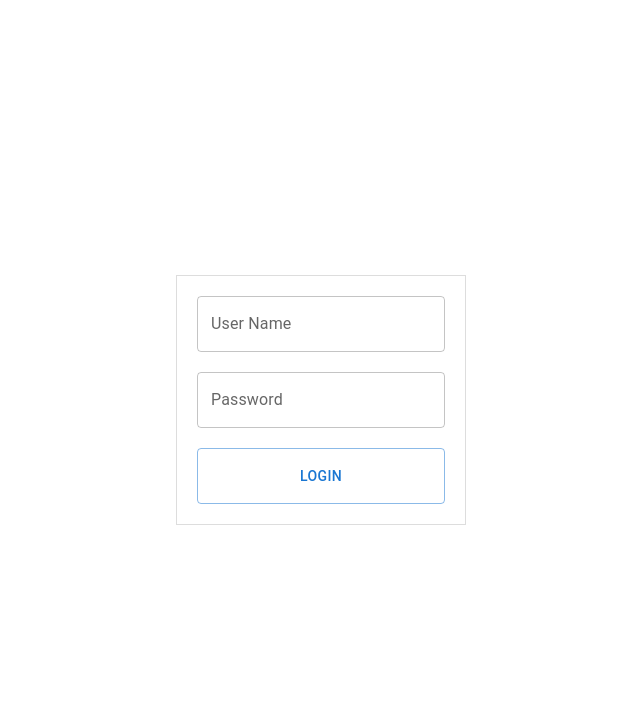
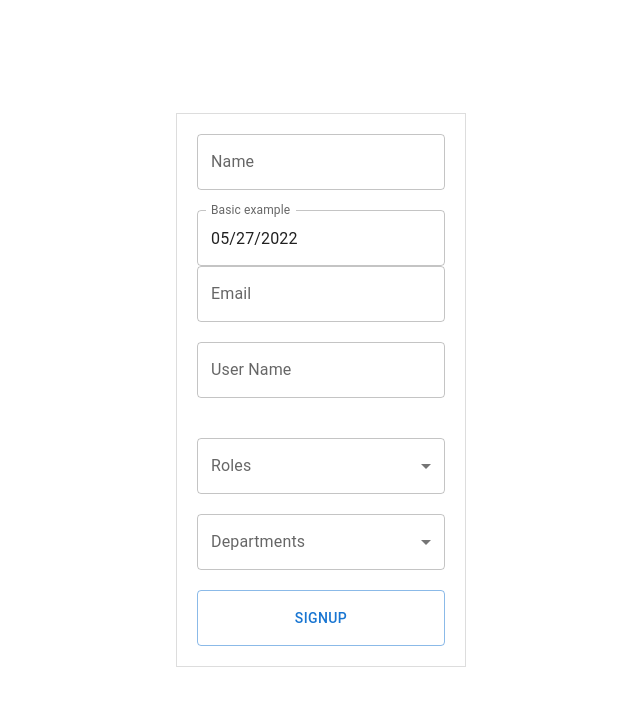
Before and after one commit to adityadivami/IMSFE, a React (Create React App) app: page /admin in a window 1280 px wide. Shown: the top 706 px of the page, without its empty margins (319-959 px from the left). Built offline with nearby package versions, Linux system fonts and the light colour scheme.

Commit message:
signup module

```diff
--- a/package.json
+++ b/package.json
@@ -9,9 +9,11 @@
     "@mui/material": "^5.8.1",
     "@mui/styled-engine-sc": "^5.8.0",
     "@mui/styles": "^5.8.0",
+    "@mui/x-date-pickers": "^5.0.0-alpha.4",
     "@testing-library/jest-dom": "^5.16.4",
     "@testing-library/react": "^13.2.0",
     "@testing-library/user-event": "^13.5.0",
+    "@types/date-fns": "^2.6.0",
     "react": "^18.1.0",
     "react-dom": "^18.1.0",
     "react-scripts": "5.0.1",
--- a/src/App.js
+++ b/src/App.js
@@ -7,11 +7,11 @@ import Button from "@mui/material/Button";
 function App() {
   return (
     <>
-      <LoginPage />
-      {/* <AdminPage />
-      <HeadPage />
+      {/* <LoginPage /> */}
+      <AdminPage />
+      {/* <HeadPage />
       <JobSeekerPage />
-      <Button variant="contained">Hello World</Button> */}
+      <Button variant="contained">Hello World</Button>  */}
     </>
   );
 }
--- /dev/null
+++ b/src/components/PrimaryButton/Button.Component.jsx
@@ -0,0 +1,23 @@
+import React from "react";
+import { makeStyles } from "@mui/styles";
+
+import { Button } from "@mui/material";
+const useStyles = makeStyles({
+  loginButton: {
+    width: "100%",
+    height: "56px",
+  },
+});
+
+const ButtonComponent = ({ name, primary }) => {
+  const styles = useStyles();
+  return (
+    <>
+      <Button className={styles.loginButton} type="submit" variant={primary}>
+        {name}
+      </Button>
+    </>
+  );
+};
+
+export default ButtonComponent;
--- /dev/null
+++ b/src/components/TextField/InputField.Component.jsx
@@ -0,0 +1,12 @@
+import React from "react";
+import { TextField } from "@mui/material";
+
+const InputField = ({ formInput, handleChange }) => {
+  return (
+    <>
+      <TextField onChange={handleChange} {...formInput} />
+    </>
+  );
+};
+
+export default InputField;
--- /dev/null
+++ b/src/customhooks/useChangeForm.jsx
@@ -0,0 +1,19 @@
+import { useState } from "react";
+
+const useChangeForm = () => {
+  const [loginFormDetails, setLoginFormDetails] = useState({
+    userName: "",
+    password: "",
+    name: "",
+    email: "",
+  });
+  const handleChange = (e) => {
+    setLoginFormDetails({
+      ...loginFormDetails,
+      [e.target.name]: e.target.value,
+    });
+  };
+  return [loginFormDetails, handleChange, setLoginFormDetails];
+};
+
+export default useChangeForm;
--- a/src/pages/landingpages/admin/admin.page.jsx
+++ b/src/pages/landingpages/admin/admin.page.jsx
@@ -1,8 +1,14 @@
 import * as React from "react";
 import styles from "./adminpage.module.css";
+import EmployeeSignUp from "./components/empolyeesignup/EmployeeSignUp";
 
 const AdminPage = (props) => {
-  return <div className={styles.container}>Admin Page</div>;
+  return (
+    <div className={styles.container}>
+      {/* <h1>Admin Page</h1> */}
+      <EmployeeSignUp />
+    </div>
+  );
 };
 
 export default AdminPage;
--- /dev/null
+++ b/src/pages/landingpages/admin/components/empolyeesignup/EmployeeSignUp.jsx
@@ -0,0 +1,146 @@
+import { Box } from "@mui/system";
+import React, { useState } from "react";
+import { makeStyles } from "@mui/styles";
+import InputField from "../../../../../components/TextField/InputField.Component";
+import formConfig from "./form_config.json";
+import ButtonComponent from "../../../../../components/PrimaryButton/Button.Component";
+import useChangeForm from "../../../../../customhooks/useChangeForm";
+import {
+  FormControl,
+  InputLabel,
+  MenuItem,
+  Select,
+  TextField,
+} from "@mui/material";
+import { DatePicker, LocalizationProvider } from "@mui/x-date-pickers";
+import { AdapterDateFns } from "@mui/x-date-pickers/AdapterDateFns";
+
+const useStyles = makeStyles({
+  formContainer: {
+    minHeight: "100vh",
+    display: "flex",
+    flexDirection: "column",
+    justifyContent: "center",
+    alignItems: "center",
+    background: "#fff",
+  },
+  loginForm: {
+    padding: "20px",
+    border: "1px solid #ddd",
+    marginBottom: "20px",
+  },
+  textField: {
+    margin: "0 0 20px 0",
+    width: "100%",
+  },
+  loginButtonBox: {
+    marginTop: "20px",
+  },
+  loginButton: {
+    width: "100%",
+    height: "56px",
+  },
+});
+const EmployeeSignUp = () => {
+  const [loginFormDetails, handleChange] = useChangeForm();
+  const [datePickerValue, setDatePickerValue] = useState();
+  const [departmentState, setDeapartmentState] = useState({
+    id: "",
+    label: "",
+    status: false,
+  });
+  const styles = useStyles();
+  const formSubmit = (e) => {
+    e.preventDefault();
+    console.log(loginFormDetails, departmentState, datePickerValue);
+    // post api call for login authentication
+  };
+  //   console.log(departmentState);
+  return (
+    <>
+      <div className={styles.formContainer}>
+        <form className={styles.loginForm} onSubmit={formSubmit}>
+          {formConfig.map((formInput, key) => {
+            switch (formInput.type) {
+              case "text":
+                return (
+                  <Box
+                    className={styles.textField}
+                    key={`${formInput.label}-${key}`}
+                  >
+                    <InputField
+                      fullWidth
+                      loginFormDetails={loginFormDetails}
+                      formInput={formInput}
+                      handleChange={handleChange}
+                    />
+                  </Box>
+                );
+              case "date":
+                return (
+                  <LocalizationProvider
+                    className={styles.textField}
+                    key={`${formInput.label}-${key}`}
+                    dateAdapter={AdapterDateFns}
+                  >
+                    <DatePicker
+                      label="Basic example"
+                      value={datePickerValue}
+                      onChange={(newValue) => {
+                        setDatePickerValue(newValue);
+                      }}
+                      renderInput={(params) => <TextField {...params} />}
+                    />
+                  </LocalizationProvider>
+                );
+              case "email":
+                return (
+                  <Box
+                    className={styles.textField}
+                    key={`${formInput.label}-${key}`}
+                  >
+                    <InputField
+                      fullWidth
+                      loginFormDetails={loginFormDetails}
+                      formInput={formInput}
+                      handleChange={handleChange}
+                    />
+                  </Box>
+                );
+              case "select":
+                return (
+                  <FormControl
+                    fullWidth
+                    key={`${formInput.label}-${key}`}
+                    sx={{ marginTop: "20px" }}
+                  >
+                    <InputLabel id="demo-simple-select-label">
+                      {formInput.label}
+                    </InputLabel>
+                    <Select value={departmentState?.id} label={formInput.label}>
+                      {formInput?.Departments?.map((department, key) => {
+                        return (
+                          <MenuItem
+                            key={`${formInput.label}-${key}`}
+                            value={department?.id}
+                            onClick={() => setDeapartmentState(department)}
+                          >
+                            {department.label}
+                          </MenuItem>
+                        );
+                      })}
+                    </Select>
+                  </FormControl>
+                );
+            }
+          })}
+          <Box className={styles.loginButtonBox}>
+            <ButtonComponent name="SignUp" primary="outlined" />
+          </Box>
+        </form>
+      </div>
+    </>
+  );
+};
+
+export default EmployeeSignUp;
--- /dev/null
+++ b/src/pages/landingpages/admin/components/empolyeesignup/form_config.json
@@ -0,0 +1,76 @@
+[
+  {
+    "label": "Name",
+    "name": "name",
+    "type": "text",
+    "variant": "outlined"
+  },
+  {
+    "label": "",
+    "name": "dob",
+    "type": "date",
+    "variant": "outlined"
+  },
+  {
+    "label": "Email",
+    "name": "email",
+    "type": "email",
+    "variant": "outlined"
+  },
+
+  {
+    "label": "User Name",
+    "name": "userName",
+    "type": "text",
+    "variant": "outlined"
+  },
+  {
+    "label": "Roles ",
+    "name": "roles",
+    "type": "select",
+    "Departments": [
+      {
+        "id": 1,
+        "label": "Head",
+        "abbrevation": "head"
+      },
+      {
+        "id": 2,
+        "label": "Admin",
+        "abbrevation": "admin"
+      },
+      {
+        "id": 3,
+        "label": "Interviewer",
+        "abbrevation": "Interviewer"
+      }
+    ],
+    "variant": "outlined"
+  },
+  {
+    "label": "Departments",
+    "name": "department",
+    "type": "select",
+    "Departments": [
+      {
+        "id": 1,
+        "label": "Development",
+        "abbrevation": "development",
+        "selected": false
+      },
+      {
+        "id": 2,
+        "label": "Design",
+        "abbrevation": "design",
+        "selected": false
+      },
+      {
+        "id": 3,
+        "label": "QA",
+        "abbrevation": "qa",
+        "selected": false
+      }
+    ],
+    "variant": "outlined"
+  }
+]
--- a/src/pages/loginpage/Login.page.jsx
+++ b/src/pages/loginpage/Login.page.jsx
@@ -1,19 +1,26 @@
 import React, { useState } from "react";
 import { makeStyles } from "@mui/styles";
-import { Box, Button, TextField } from "@mui/material";
+import { Box, Button } from "@mui/material";
+import formConfig from "./form_config.json";
+import InputField from "../../components/TextField/InputField.Component";
+import ButtonComponent from "../../components/PrimaryButton/Button.Component";
+import useChangeForm from "../../customhooks/useChangeForm";
 const useStyles = makeStyles({
   formContainer: {
     minHeight: "100vh",
     display: "flex",
+    flexDirection: "column",
     justifyContent: "center",
     alignItems: "center",
   },
   loginForm: {
+    padding: "20px",
     border: "1px solid #ddd",
-    padding: "20px",
+    marginBottom: "20px",
   },
   textField: {
     margin: "0 0 20px 0",
+    width: "100%",
   },
   loginButtonBox: {
     marginTop: "20px",
@@ -25,53 +32,36 @@ const useStyles = makeStyles({
 });
 
 const LoginPage = (props) => {
+  const [loginFormDetails, handleChange] = useChangeForm();
   const styles = useStyles();
-  const [loginFormDetails, setLoginFormDetails] = useState({
-    username: "",
-    password: "",
-  });
-  const handleChange = (e) => {
-    setLoginFormDetails({
-      ...loginFormDetails,
-      [e.target.name]: e.target.value,
-    });
-    console.log(loginFormDetails);
-  };
+
   const formSubmit = (e) => {
     e.preventDefault();
+    console.log(loginFormDetails);
+    // post api call for login authentication
+  };
+  const forgotPassword = () => {
+    // email notification api call
   };
   return (
     <div className={styles.formContainer}>
       <form className={styles.loginForm} onSubmit={formSubmit}>
-        <Box className={styles.textField}>
-          <TextField
-            label="User Name"
-            name="username"
-            type="text"
-            variant="outlined"
-            onChange={handleChange}
-          />
-        </Box>
-        <Box>
-          <TextField
-            label="Password"
-            type="password"
-            variant="outlined"
-            name="password"
-            onChange={handleChange}
-          />
-        </Box>
+        {formConfig.map((formInput, key) => {
+          return (
+            <Box className={styles.textField} key={key}>
+              <InputField
+                loginFormDetails={loginFormDetails}
+                formInput={formInput}
+                handleChange={handleChange}
+              />
+            </Box>
+          );
+        })}
         <Box className={styles.loginButtonBox}>
-          <Button
-            className={styles.loginButton}
-            type="submit"
-            variant="outlined"
-            onChange={handleChange}
-          >
-            Login
-          </Button>
+          <ButtonComponent name="Login" primary="outlined" />
         </Box>
       </form>
+      <Button onClick={forgotPassword}>Forgot Password</Button>
     </div>
   );
 };
--- /dev/null
+++ b/src/pages/loginpage/form_config.json
@@ -0,0 +1,14 @@
+[
+  {
+    "label": "User Name",
+    "name": "userName",
+    "type": "text",
+    "variant": "outlined"
+  },
+  {
+    "label": "Password",
+    "name": "password",
+    "type": "password",
+    "variant": "outlined"
+  }
+]
```
Also changed, not shown: src/pages/loginpage/user_creds.json (renamed from src/pages/loginpage/usercreds.json), 1 other file (tests, documents, lock files or other folders).
